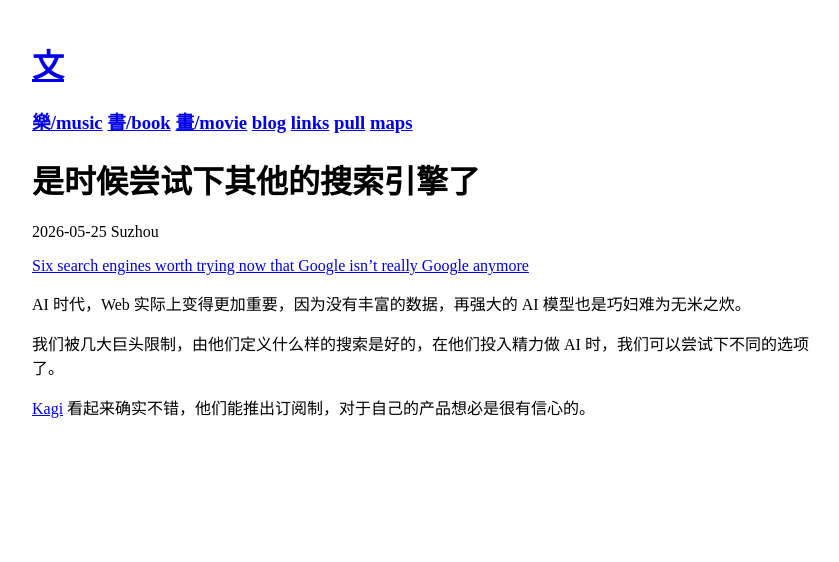
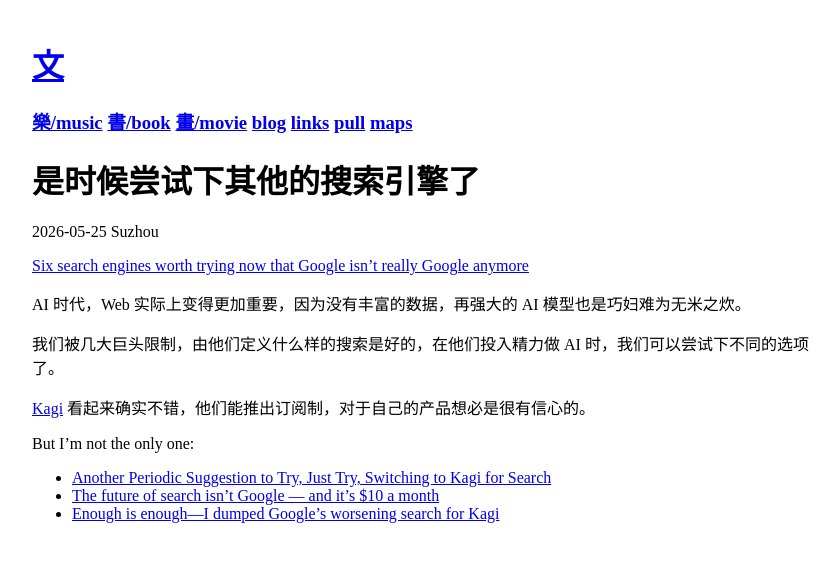
Before and after one commit to wangw469/wangw469.github.io, a Jekyll site: the page built from _posts/2026-05-25-try_some_new_search_engines.md, in a window 1280 px wide. Shown: the top 562 px of the page, without its empty margins (8-847 px from the left). Built offline with Jekyll 4.4.1, drawn with Linux system fonts in a browser that asks for light colours.

Commit message:
add others comment

```diff
--- a/_posts/2026-05-25-try_some_new_search_engines.md
+++ b/_posts/2026-05-25-try_some_new_search_engines.md
@@ -12,3 +12,9 @@ AI 时代，Web 实际上变得更加重要，因为没有丰富的数据，再
 我们被几大巨头限制，由他们定义什么样的搜索是好的，在他们投入精力做 AI 时，我们可以尝试下不同的选项了。
 
 [Kagi](https://kagi.com/) 看起来确实不错，他们能推出订阅制，对于自己的产品想必是很有信心的。
+
+But I'm not the only one:
+
+* [Another Periodic Suggestion to Try, Just Try, Switching to Kagi for Search](https://daringfireball.net/2025/04/try_switching_to_kagi)
+* [The future of search isn’t Google — and it’s $10 a month](https://www.theverge.com/web/631636/kagi-review-best-search-engine)
+* [Enough is enough—I dumped Google’s worsening search for Kagi](https://arstechnica.com/gadgets/2025/08/enough-is-enough-i-dumped-googles-worsening-search-for-kagi/)
```
